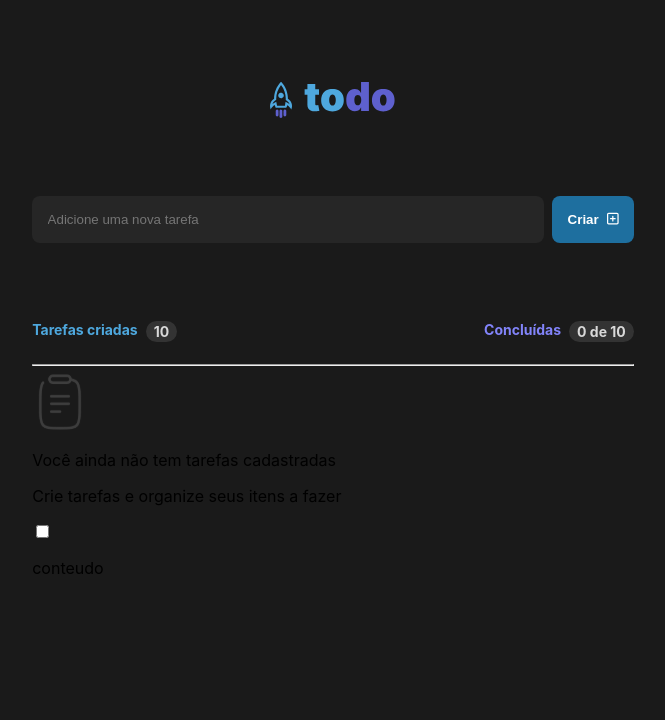
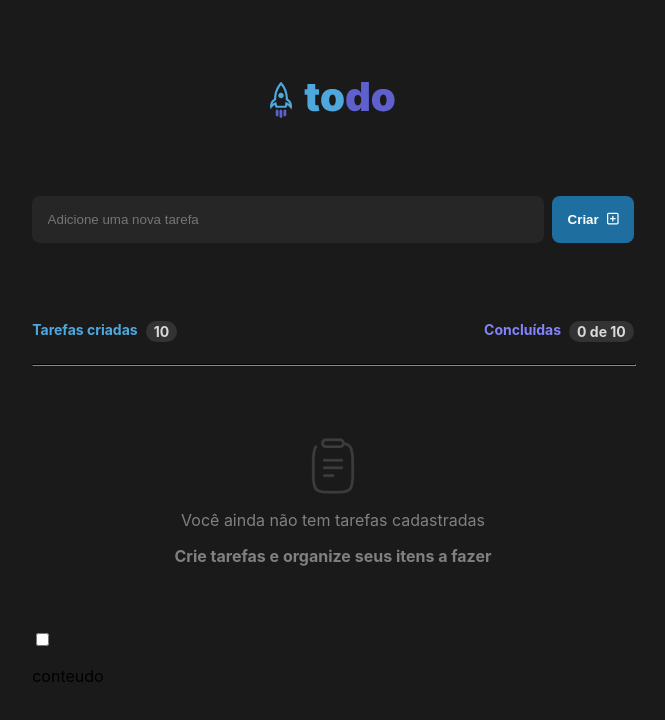
Before and after one commit to nickstarss/ProjetoDesafioReact, a React (Vite) app: page / in a window 1280 px wide. Shown: the top 720 px of the page, without its empty margins (307-972 px from the left). Built offline with nearby package versions, Linux system fonts and the light colour scheme.

Commit message:
💄style: styling placeholder for when task list is empty and doing changes for better adjustment of css in app contruction

```diff
--- a/src/App.css
+++ b/src/App.css
@@ -81,3 +81,31 @@
     padding: 2px 8px;
     border-radius: 999px;
 }
+
+.tasks-list-empty{
+    display: flex;
+    flex-direction: column;
+    align-items: center;
+}
+
+.tasks-list-empty hr{
+    width: 100%;
+    border-color: var(--gray-400);
+}
+
+.sub-tasks-list-empty{
+    display: flex;
+    flex-direction: column;
+    align-items: center;
+    padding: 4rem;
+}
+
+.sub-tasks-list-empty p{
+    color: var(--gray-300);
+    margin: 1rem 0rem;
+}
+
+.sub-tasks-list-empty p:last-child{
+    font-weight: bold;
+    margin: 0;
+}
--- a/src/App.jsx
+++ b/src/App.jsx
@@ -37,13 +37,16 @@ function App() {
           {/* Place holder para quando não existir nenhuma tarefa */}
           <div className={"tasks-list-empty"}>
             <hr/>
-            <img src={Clipboard}/>
-            <p>Você ainda não tem tarefas cadastradas</p>
-            <p>Crie tarefas e organize seus itens a fazer</p>
+
+            <div className={"sub-tasks-list-empty"}>
+              <img src={Clipboard}/>
+              <p>Você ainda não tem tarefas cadastradas</p>
+              <p>Crie tarefas e organize seus itens a fazer</p>
+            </div>
           </div>
 
            {/* Tasks */}
-           <div className={"tasks-list-empty"}>
+           <div className={"tasks-list-complete"}>
             <Task content="conteudo"/>
            </div>
         </div>
```
